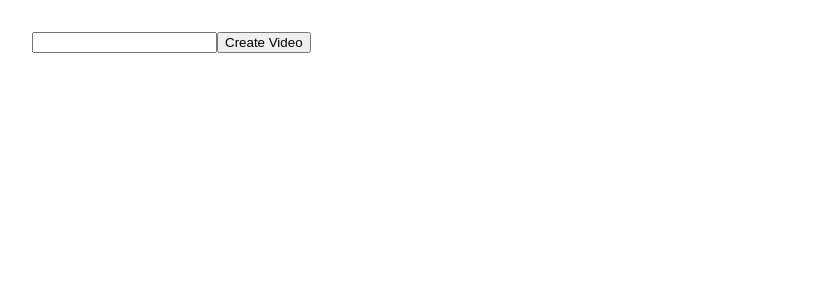
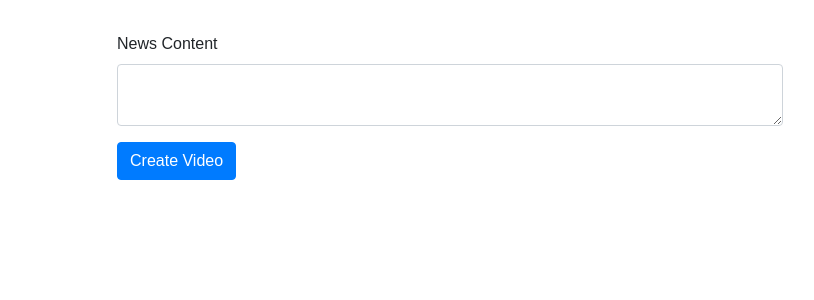
Before and after one commit to dragosgn/happy-song, a React (Create React App) app: page / in a window 1280 px wide. Shown: the top 300 px of the page, without its empty margins (0-814 px from the left). Built offline with nearby package versions, Linux system fonts and the light colour scheme.

Commit message:
added bootstartped and styled

```diff
--- a/public/index.html
+++ b/public/index.html
@@ -1,9 +1,12 @@
 <!DOCTYPE html>
 <html lang="en">
+
 <head>
   <meta charset="utf-8">
   <meta name="viewport" content="width=device-width, initial-scale=1, shrink-to-fit=no">
   <meta name="theme-color" content="#000000">
+  <link rel="stylesheet" href="https://stackpath.bootstrapcdn.com/bootstrap/4.1.0/css/bootstrap.min.css" integrity="sha384-9gVQ4dYFwwWSjIDZnLEWnxCjeSWFphJiwGPXr1jddIhOegiu1FwO5qRGvFXOdJZ4"
+    crossorigin="anonymous">
   <!--
       manifest.json provides metadata used when your web app is added to the
       homescreen on Android. See https://developers.google.com/web/fundamentals/engage-and-retain/web-app-manifest/
@@ -21,6 +24,7 @@
     -->
   <title>React App</title>
 </head>
+
 <body>
   <noscript>
     You need to enable JavaScript to run this app.
@@ -37,4 +41,5 @@
       To create a production bundle, use `npm run build` or `yarn build`.
     -->
 </body>
+
 </html>
--- a/src/App.css
+++ b/src/App.css
@@ -1,3 +1,11 @@
 .form {
   padding: 2rem;
 }
+
+.btn {
+  margin-top: 1rem;
+}
+
+.form-control {
+  height: 300px;
+}
--- a/src/components/SendText.js
+++ b/src/components/SendText.js
@@ -23,11 +23,20 @@ class Form extends React.Component {
   render() {
     console.log(this.state);
     return (
-      <div>
-        <form onSubmit={this.onSubmit} className="form">
-          <input type="text" onChange={this.onChange} />
-          <button type="submit">Create Video</button>
-        </form>
+      <div className="container">
+        <div className="row">
+          <div className="col-8">
+            <form onSubmit={this.onSubmit} className="form">
+              <div className="form-group">
+                <label> News Content</label>
+                <textarea onChange={this.onChange} className="form-control" />
+                <button type="submit" className="btn btn-primary">
+                  Create Video
+                </button>
+              </div>
+            </form>
+          </div>
+        </div>
       </div>
     );
   }
```
Lines whose indentation alone changed are shown as unchanged.
